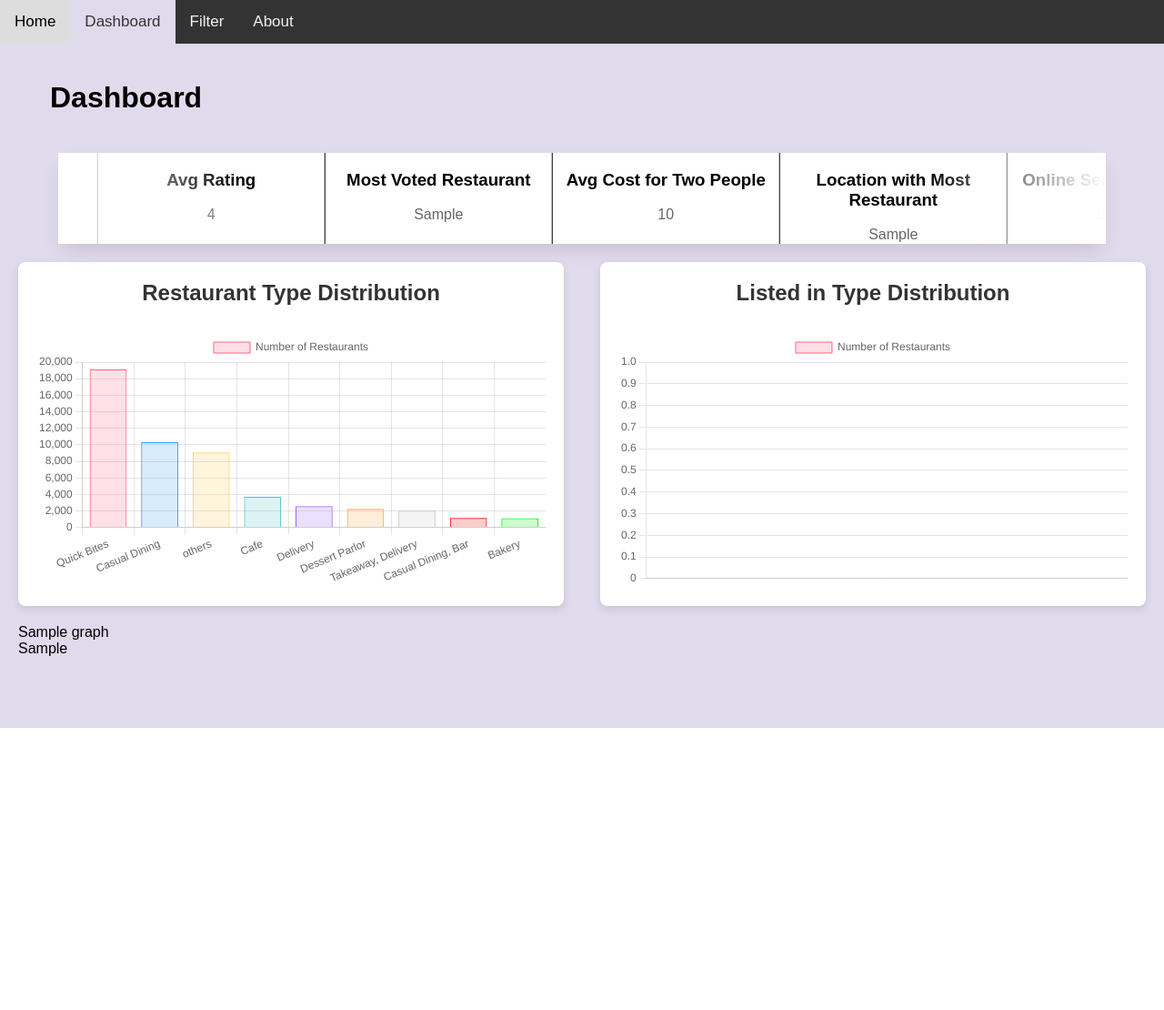
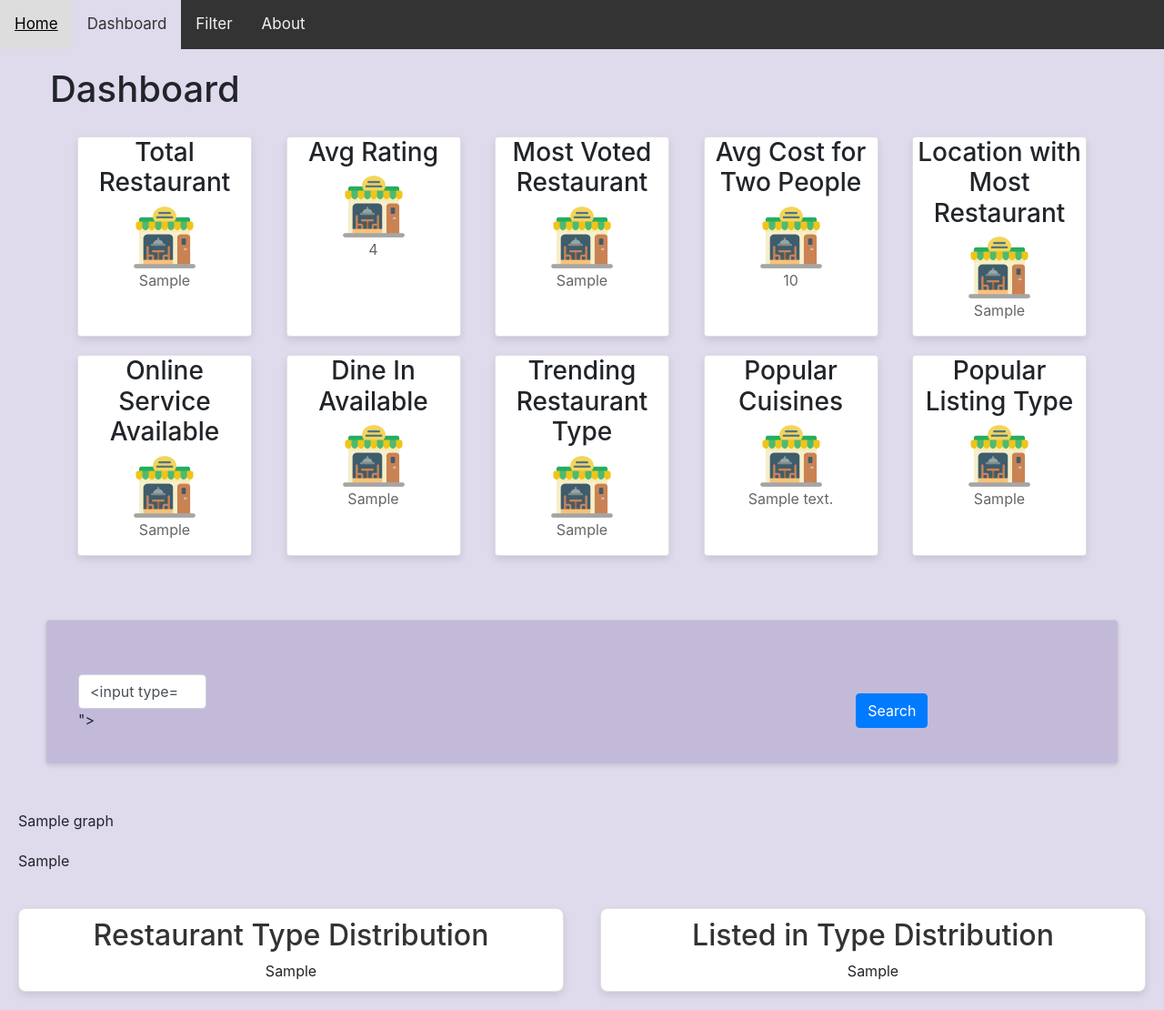
Before and after one commit to akbalki2108/Edunet-Project-temp, a Django app: template zomato/templates/dashboard.html in a window 1280 px wide. Shown: the whole page at 91% size. Before the commit the page ends 800 px from the top, so only its background shows below. Run offline with Django 5.2, Linux system fonts and the light colour scheme; tables that the repository leaves empty hold one stand-in row (values such as "Sample post"); the template is opened without the code that fills it: values that come from a table or form of the project are taken from there, most other values are stand-ins (such as "Sample title", 1, 10 or a date in 2020); some libraries are stand-ins or nearby versions.

Commit message:
filter fxn

```diff
--- /dev/null
+++ b/static/filter.css
@@ -0,0 +1,24 @@
+.filter-box {
+    margin:  50px;
+    padding: 20px;
+    display: flex;
+    flex-wrap: wrap;
+    background-color: #c3bada;
+    border: 1px solid #ccc;
+    border-radius: 5px;
+    box-shadow: 0 2px 4px rgba(0, 0, 0, 0.1);
+}
+
+.form-group {
+    margin-bottom: 20px;
+    flex: 1;
+    margin: 15px;
+    min-width: 100px;
+}
+
+@media (max-width: 768px){
+    .form-group {
+        flex-basis: 100%;
+        /* Set the form group to take up full width */
+    }
+}
--- a/zomato/forms.py
+++ b/zomato/forms.py
@@ -6,12 +6,49 @@ class SearchForm(forms.Form):
     rate = forms.ChoiceField(
         label='Select Rate',
         choices=[
-            ('5', '4.0 - 5.0'),
-            ('4', '3.0 - 4.0'),
-            ('3', '2.0 - 3.0'),
-            ('2', '1.0 - 2.0'),
-            ('1', '0.0 - 1.0'),
+            (0, 'None'),
+            (5, '4.0 - 5.0'),
+            (4, '3.0 - 4.0'),
+            (3, '2.0 - 3.0'),
+            (2, '1.0 - 2.0'),
+            (1, '0.0 - 1.0'),
         ],
         required=False,
         widget=forms.Select(attrs={'class': 'form-control'}),
     )
+    online_order = forms.ChoiceField(
+        label='Select online order',
+        choices=[
+            (0, 'None'),
+            (1, 'Yes'),
+            (2, 'No'),
+        ],
+        required=False,
+        widget=forms.Select(attrs={'class': 'form-control'}),
+    )
+    book_table = forms.ChoiceField(
+        label='Select book table',
+        choices=[
+            (0, 'None'),
+            (1, 'Yes'),
+            (2, 'No'),
+        ],
+        required=False,
+        widget=forms.Select(attrs={'class': 'form-control'}),
+    )
+
+    listed_in_type = forms.ChoiceField(
+        label='Select Type',
+        choices=[
+            (None, 'None'),
+            ("Buffet", 'Buffet'),
+            ("Delivery", 'Delivery'),
+            ("Dine-out", 'Dine-out'),
+            ("Desserts", 'Desserts'),
+            ("Cafes", 'Cafes'),
+            ("Drinks & nightlife", 'Drinks & nightlife'),
+            ("Pubs and bars", 'Pubs and bars'),
+        ],
+        required=False,
+        widget=forms.Select(attrs={'class': 'form-control'}),
+    )
--- a/zomato/templates/dashboard.html
+++ b/zomato/templates/dashboard.html
@@ -7,8 +7,6 @@
     <meta charset="UTF-8">
     <meta name="viewport" content="width=device-width, initial-scale=1.0">
     <title>Dashboard</title>
-
-    <link rel="stylesheet" href="{% static 'navBar.css' %}">
     <style>
 
 
@@ -19,73 +17,12 @@
             background-color: #e0daed;
         }
 
-
-
-
         .heading {
             margin: 20px auto;
             padding: 0 20px;
             margin-left: 35px;
             display: flex;
         }
-
-        /* ---------------------------------------------------------------------------------- */
-        /**
-        * Carousal CSS
-        */
-        @keyframes scroll {
-            0% { transform: translateX(0); }
-            100% { transform: translateX(calc(-250px * 5))}
-        }
-
-        .slider {
-            background: white;
-            box-shadow: 0 10px 20px -5px rgba(0, 0, 0, .125);
-            height: 100px;
-            margin: auto;
-            overflow:hidden;
-            position: relative;
-            width: 90%;
-            text-align: center;
-        }
-
-        .slider::before,
-        .slider::after {
-            background: linear-gradient(to right,  rgba(255,255,255,1) 0%,rgba(255,255,255,0) 100%);
-            content: "";
-            height: 100px;
-            position: absolute;
-            width: 200px;
-            z-index: 2;
-        }
-
-        .slider::after {
-            right: 0;
-            top: 0;
-            transform: rotateZ(180deg);
-        }
-
-        .slider::before {
-            left: 0;
-            top: 0;
-        }
-
-        .slider .slide-track {
-            animation: scroll 40s linear infinite;
-            display: flex;
-            width: calc(250px * 10);
-        }
-
-        .slider .slide {
-            height: 100px;
-            width: 250px;
-        }
-
-        .slide {
-            border-right: 1px solid black;
-        }
-
-        /* ---------------------------------------------------------------------------------- */
 
         .container {
             max-width: 1200px;
@@ -118,7 +55,7 @@
         }
 
         .card-content {
-            padding: 10px;
+            padding: auto;
             text-align: center;
             display: flex;
             flex-direction: column;
@@ -178,13 +115,18 @@
 
     </style>
 
+    <link rel="stylesheet" href="{% static 'navBar.css' %}">
+    <link rel="stylesheet" href="{% static 'filter.css' %}">
+    <link rel="stylesheet" href="https://stackpath.bootstrapcdn.com/bootstrap/4.5.2/css/bootstrap.min.css">
+    <link rel="stylesheet" href="https://maxcdn.bootstrapcdn.com/bootstrap/4.5.2/css/bootstrap.min.css">
+
     <!-- Add this in the <head> section of your HTML file -->
     <script src="https://cdn.jsdelivr.net/npm/chart.js"></script>
     <script src="https://cdn.jsdelivr.net/npm/chart.js@4.2.1/dist/chart.umd.min.js"></script>
     <script src="https://cdn.plot.ly/plotly-latest.min.js"></script>
 </head>
 
-<body>
+<body style="background-color: #e0daed;">
 
     <div class="topnav">
         <a href="/">Home</a>
@@ -197,168 +139,137 @@
         <h1>Dashboard</h1>
     </div>
 
-    <div class="slider">
-        <div class="slide-track">
-            <div class="slide">
+    <div class="container">
+        <div class="card">
+            <div class="card-content">
                 <h3>Total Restaurant</h3>
+                <img src="{% static 'restaurant.png' %}" alt="" width="70px">
                 <p>{{value.tRestaurant}}</p>
             </div>
-            <div class="slide">
+        </div>
+
+        <div class="card">
+            <div class="card-content">
                 <h3>Avg Rating</h3>
+                <img src="{% static 'restaurant.png' %}" alt="" width="70px">
                 <p>{{value.average_rating}}</p>
             </div>
-            <div class="slide">
+        </div>
+
+        <div class="card">
+            <div class="card-content">
                 <h3>Most Voted Restaurant</h3>
+                <img src="{% static 'restaurant.png' %}" alt="" width="70px">
                 <p>{{value.most_voted_restaurant}}</p>
             </div>
-            <div class="slide">
+        </div>
+
+        <div class="card">
+            <div class="card-content">
                 <h3>Avg Cost for Two People</h3>
+                <img src="{% static 'restaurant.png' %}" alt="" width="70px">
                 <p>{{value.average_cost_for_two}}</p>
             </div>
-            <div class="slide">
+        </div>
+
+        <div class="card">
+            <div class="card-content">
                 <h3>Location with Most Restaurant</h3>
+                <img src="{% static 'restaurant.png' %}" alt="" width="70px">
                 <p>{{value.topRestaurant}}</p>
             </div>
-            <div class="slide">
+        </div>
+
+        <div class="card">
+            <div class="card-content">
                 <h3>Online Service Available</h3>
+                <img src="{% static 'restaurant.png' %}" alt="" width="70px">
                 <p>{{value.online_order_counts}}</p>
             </div>
-            <div class="slide">
+        </div>
+
+        <div class="card">
+            <div class="card-content">
                 <h3>Dine In Available</h3>
+                <img src="{% static 'restaurant.png' %}" alt="" width="70px">
                 <p>{{value.table_booking_counts}}</p>
             </div>
-            <div class="slide">
+        </div>
+
+        <div class="card">
+            <div class="card-content">
                 <h3>Trending Restaurant Type</h3>
+                <img src="{% static 'restaurant.png' %}" alt="" width="70px">
                 <p>{{value.top_Restaurant_type}}</p>
             </div>
-            <div class="slide">
+        </div>
+
+        <div class="card">
+            <div class="card-content">
                 <h3>Popular Cuisines</h3>
+                <img src="{% static 'restaurant.png' %}" alt="" width="70px">
                 <p>{{value.top_cuisines}}</p>
             </div>
-            <div class="slide">
+        </div>
+
+        <div class="card">
+            <div class="card-content">
                 <h3>Popular Listing Type</h3>
+                <img src="{% static 'restaurant.png' %}" alt="" width="70px">
                 <p>{{value.top_listed_in_type}}</p>
             </div>
         </div>
+
     </div>
 
-    <div id="chartsContainer">
-        <div class="card" id="chartCard1">
-            <div class="card-content">
-                <h2>Restaurant Type Distribution</h2>
-                <canvas id="restaurantChart1"></canvas>
-            </div>
-        </div>
+    <div class="filter-box">
+        <div>
+            <form method="post" action="{% url 'dashboard' %}"
+                style="display: flex; flex-wrap: wrap; align-items: center;">
+                {% csrf_token %}
+                <div class="form-group" style="margin-top: 15px;">
+                    <label for="search">{{ value.form.search_query.label_tag }}</label><br>
+                    <input type="text" class="form-control" name="search_query" placeholder="Search"
+                        value="{{ form.search_query }}">
+                </div>
 
-        <div class="card" id="chartCard2">
-            <div class="card-content">
-                <h2>Listed in Type Distribution</h2>
-                <canvas id="restaurantChart2"></canvas>
-            </div>
+                <div class="form-group" style="margin-top: 15px;">
+                    {{ value.form.rate.label_tag }}
+                    {{ value.form.rate }}
+                </div>
+
+                <div class="form-group" style="margin-top: 15px;">
+                    {{ value.form.online_order.label_tag }}
+                    {{ value.form.online_order }}
+                </div>
+
+                <div class="form-group" style="margin-top: 15px;">
+                    {{ value.form.book_table.label_tag }}
+                    {{ value.form.book_table }}
+                </div>
+
+                <div class="form-group" style="margin-top: 15px;">
+                    {{ value.form.listed_in_type.label_tag }}
+                    {{ value.form.listed_in_type }}
+                </div>
+
+
+
+
+                <div class="col-md-1" style="flex:1; margin-top: 40px;">
+                    <button type="submit" class="btn btn-primary">Search</button>
+                </div>
+            </form>
+
+
         </div>
     </div>
 
-    <!-- labels: ["Delivery", "Dine-out", "Desserts", "Cafes", "Drinks & nightlife", "Buffet", "Pubs and bars"], -->
+    <div id="plotly-chart-container" style="margin: 20px;">{{ value.graph|safe }}</div>
+
+    <div id="plotly-chart-container" style="margin: 20px;">{{ value.graph2|safe }}</div>
 
 
-    <script>
-
-        document.addEventListener('DOMContentLoaded', function () {
-
-            var restaurantTypeData = {
-                labels: ["Quick Bites", "Casual Dining", "others", "Cafe", "Delivery", "Dessert Parlor", "Takeaway, Delivery", "Casual Dining, Bar", "Bakery"],
-                datasets: [{
-                    label: 'Number of Restaurants',
-                    data: [19129, 10326, 9092, 3732, 2595, 2262, 2035, 1154, 1141],
-                    backgroundColor: [
-                        'rgba(255, 99, 132, 0.2)', // Red
-                        'rgba(54, 162, 235, 0.2)', // Blue
-                        'rgba(255, 206, 86, 0.2)', // Yellow
-                        'rgba(75, 192, 192, 0.2)', // Teal
-                        'rgba(153, 102, 255, 0.2)', // Purple
-                        'rgba(255, 159, 64, 0.2)', // Orange
-                        'rgba(200, 200, 200, 0.2)', // Light Gray
-                        'rgba(255, 0, 0, 0.2)', // Bright Red
-                        'rgba(0, 255, 0, 0.2)' // Bright Green
-                    ],
-                    borderColor: [
-                        'rgba(255, 99, 132, 1)',
-                        'rgba(54, 162, 235, 1)',
-                        'rgba(255, 206, 86, 1)',
-                        'rgba(75, 192, 192, 1)',
-                        'rgba(153, 102, 255, 1)',
-                        'rgba(255, 159, 64, 1)',
-                        'rgba(200, 200, 200, 1)',
-                        'rgba(255, 0, 0, 1)',
-                        'rgba(0, 255, 0, 1)'
-                    ],
-                    borderWidth: 1
-                }]
-            };
-
-            // Get the canvas element and create a bar chart
-            var ctx1 = document.getElementById('restaurantChart1').getContext('2d');
-            var myChart1 = new Chart(ctx1, {
-                type: 'bar',
-                data: restaurantTypeData,
-                options: {
-                    scales: {
-                        y: {
-                            beginAtZero: true
-                        }
-                    }
-                }
-            });
-
-            var labels = {{ value.listed_in_type_distribution.labels| safe}};
-            var data = {{ value.listed_in_type_distribution.data| safe}};
-
-            // Get the data for the second chart (replace this with your actual data)
-            var listedInTypeData = {
-                labels:  labels,
-                datasets: [{
-                    label: 'Number of Restaurants',
-                    data: data,
-                    backgroundColor: [
-                        'rgba(255, 99, 132, 0.2)',
-                        'rgba(54, 162, 235, 0.2)',
-                        'rgba(255, 206, 86, 0.2)',
-                        'rgba(75, 192, 192, 0.2)',
-                        'rgba(153, 102, 255, 0.2)',
-                        'rgba(200, 200, 200, 0.2)',
-                        'rgba(255, 0, 0, 0.2)'
-                    ],
-                    borderColor: [
-                        'rgba(255, 99, 132, 1)',
-                        'rgba(54, 162, 235, 1)',
-                        'rgba(255, 206, 86, 1)',
-                        'rgba(75, 192, 192, 1)',
-                        'rgba(153, 102, 255, 1)',
-                        'rgba(200, 200, 200, 1)',
-                        'rgba(255, 0, 0, 1)'
-                    ],
-                    borderWidth: 1
-                }]
-            };
-
-            // Get the canvas element and create another chart
-            var ctx2 = document.getElementById('restaurantChart2').getContext('2d');
-            var myChart2 = new Chart(ctx2, {
-                type: 'bar', // You can choose the chart type based on your data
-                data: listedInTypeData,
-                options: {
-                    scales: {
-                        y: {
-                            beginAtZero: true
-                        }
-                    }
-                }
-            });
-        });
-    </script>
-
-    <div id="plotly-chart-container" style="margin: auto 20px;">{{ value.graph|safe }}</div>
-    <div id="plotly-chart-container" style="margin: auto 20px;">{{ value.graph2|safe }}</div>
 
     <!-- JavaScript to make the plot responsive -->
     <script>
@@ -367,6 +278,22 @@
         });
     </script>
 
+    <div id="chartsContainer">
+        <div class="card" id="chartCard1">
+            <div class="card-content">
+                <h2>Restaurant Type Distribution</h2>
+                {{ value.graph3|safe }}
+            </div>
+        </div>
+
+        <div class="card" id="chartCard2">
+            <div class="card-content">
+                <h2>Listed in Type Distribution</h2>
+                {{ value.graph4|safe }}
+            </div>
+        </div>
+    </div>
+
 </body>
 
 </html>
```
Also changed, not shown: zomato/templates/filter.html (+79 -14 lines), zomato/views.py (+108 -36 lines).
